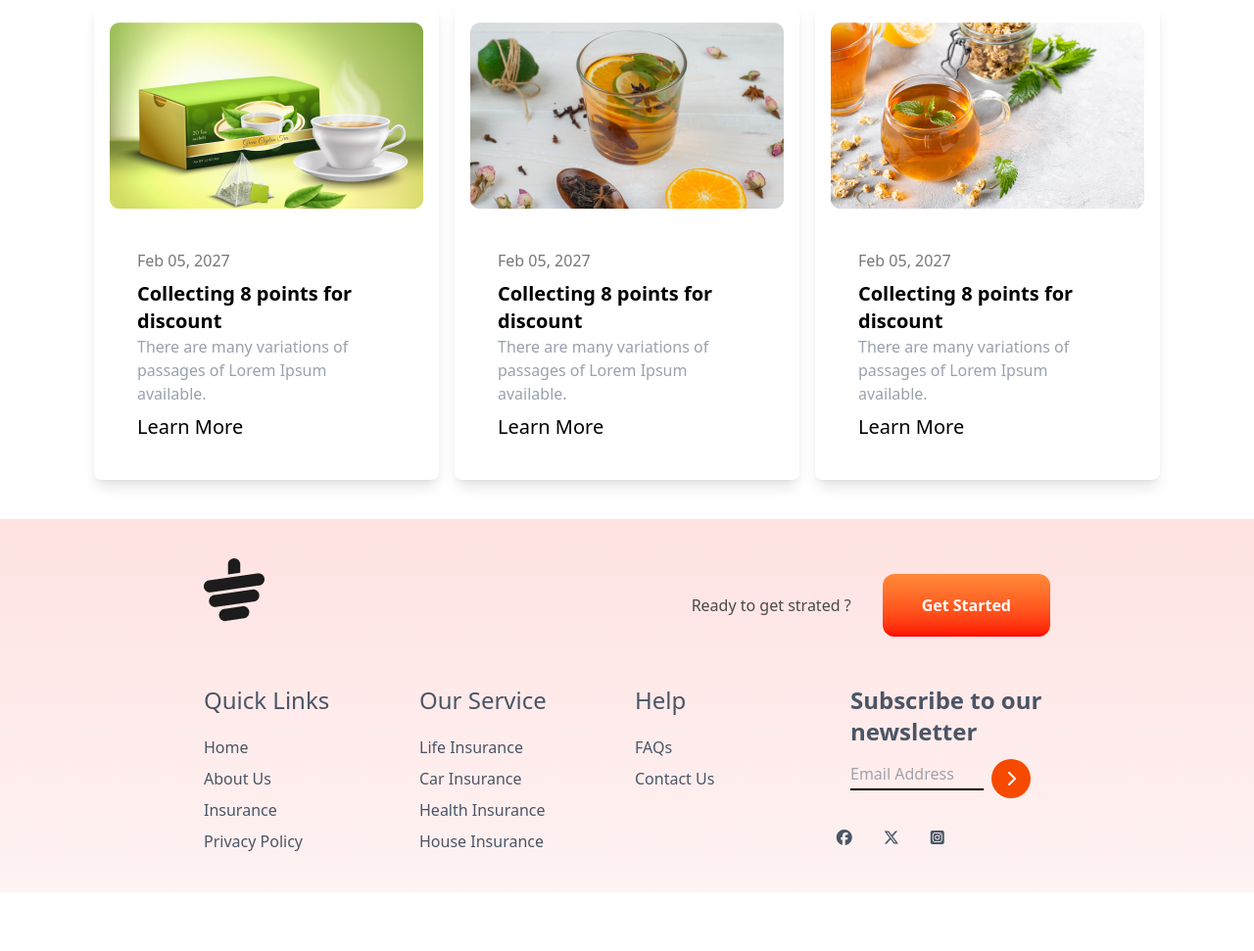
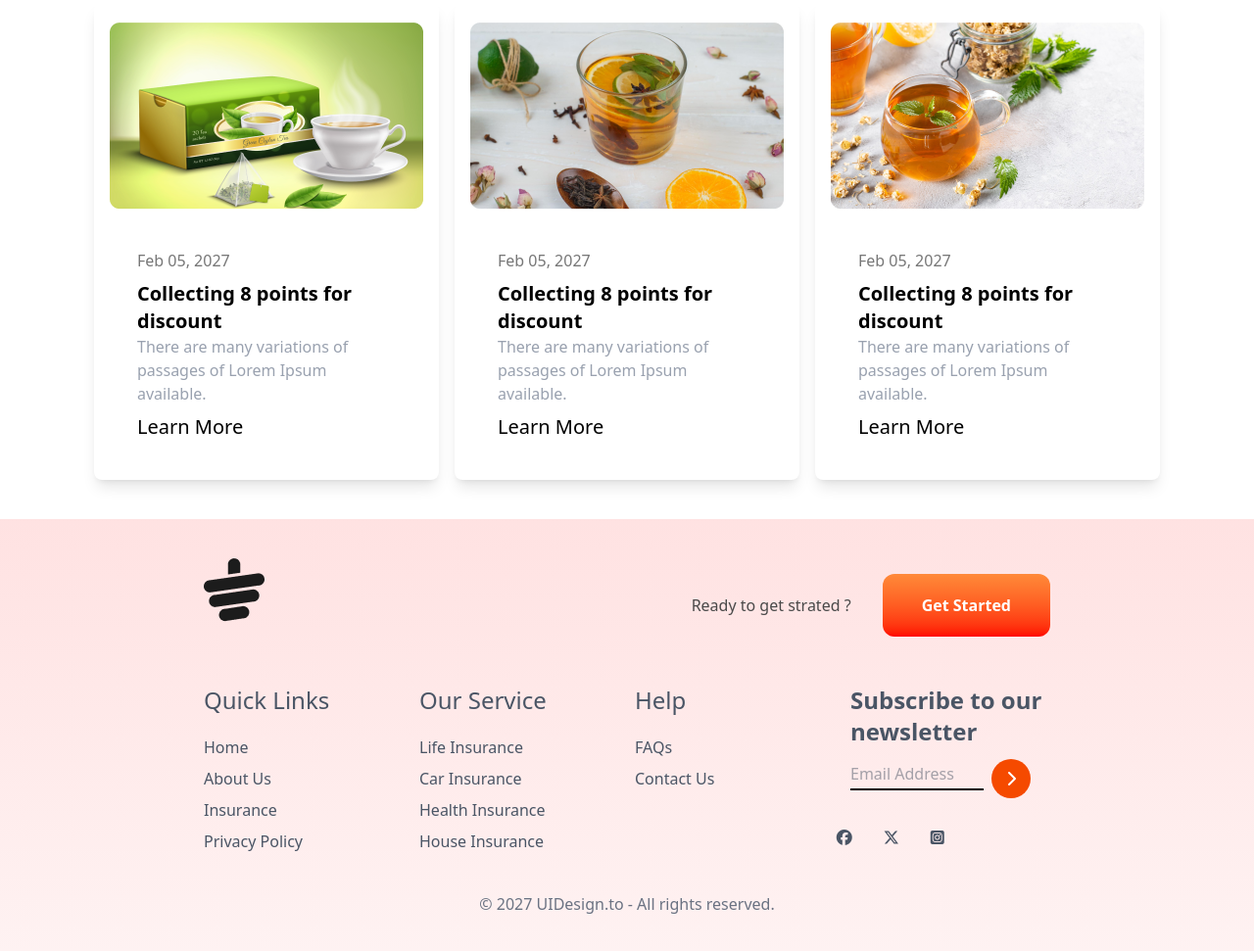
Before and after one commit to isumaiya572/Tea-House, a plain HTML site: page index.html in a window 1280 px wide. Shown: the part 2613-3584 px from the top of the page at 98% size. Before the commit the page ends 3524 px from the top, so only its background shows below. Drawn offline with nearby package versions, Linux system fonts and the light colour scheme.

Commit message:
corection some padding-margine-style/footer/this is the final projedct done

```diff
--- a/index.html
+++ b/index.html
@@ -18,7 +18,7 @@
         }
       </style>
 </head>
-<body>
+<body class="font-manrope">
     <header class="md:max-w-screen-xl md:mx-auto px-16 lg:px-28">
       <!-- hero section  -->
        <div class="md:flex lg:flex  md:items-center">
@@ -267,6 +267,9 @@
               </div>
          </div>
        </div>
+       <div class="text-center text-gray-500 mt-10">
+             <p>© 2027 UIDesign.to - All rights reserved.</p>
+       </div>
     </footer>
 </body>
 </html>
```
